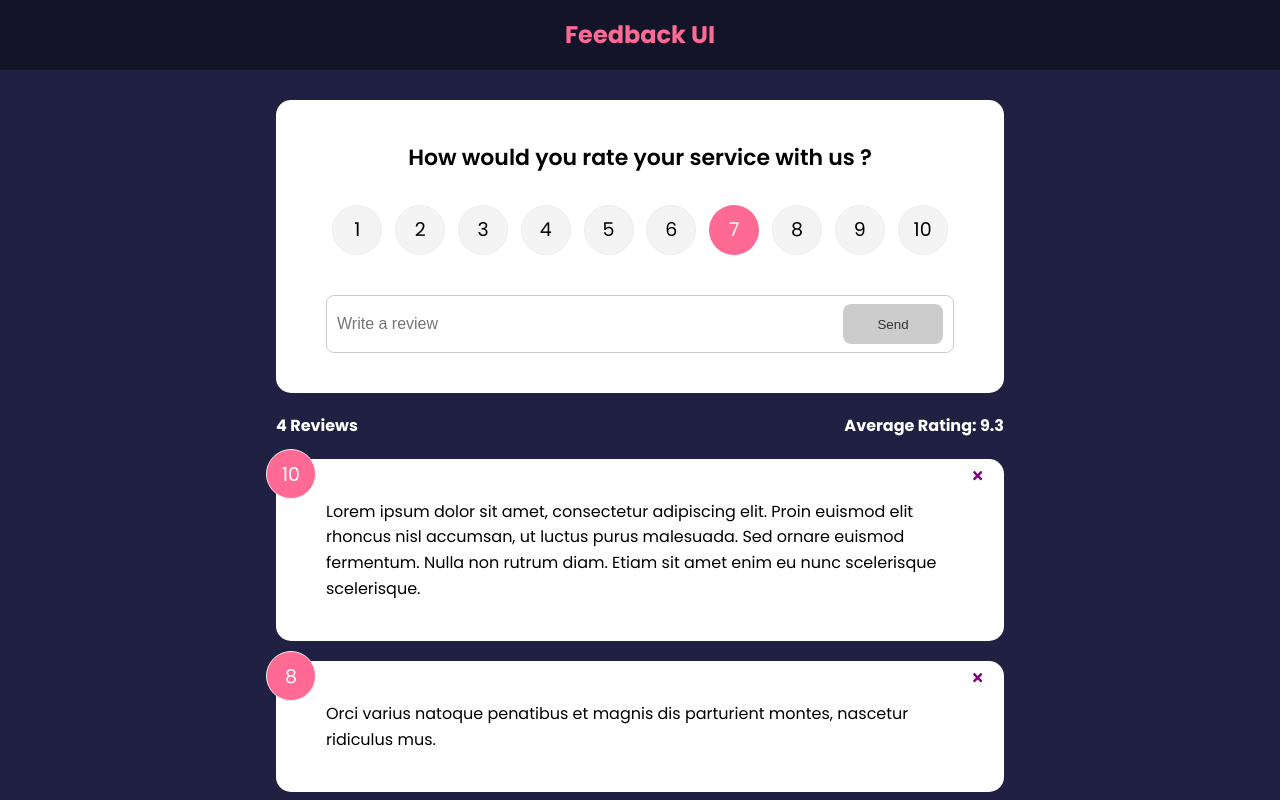
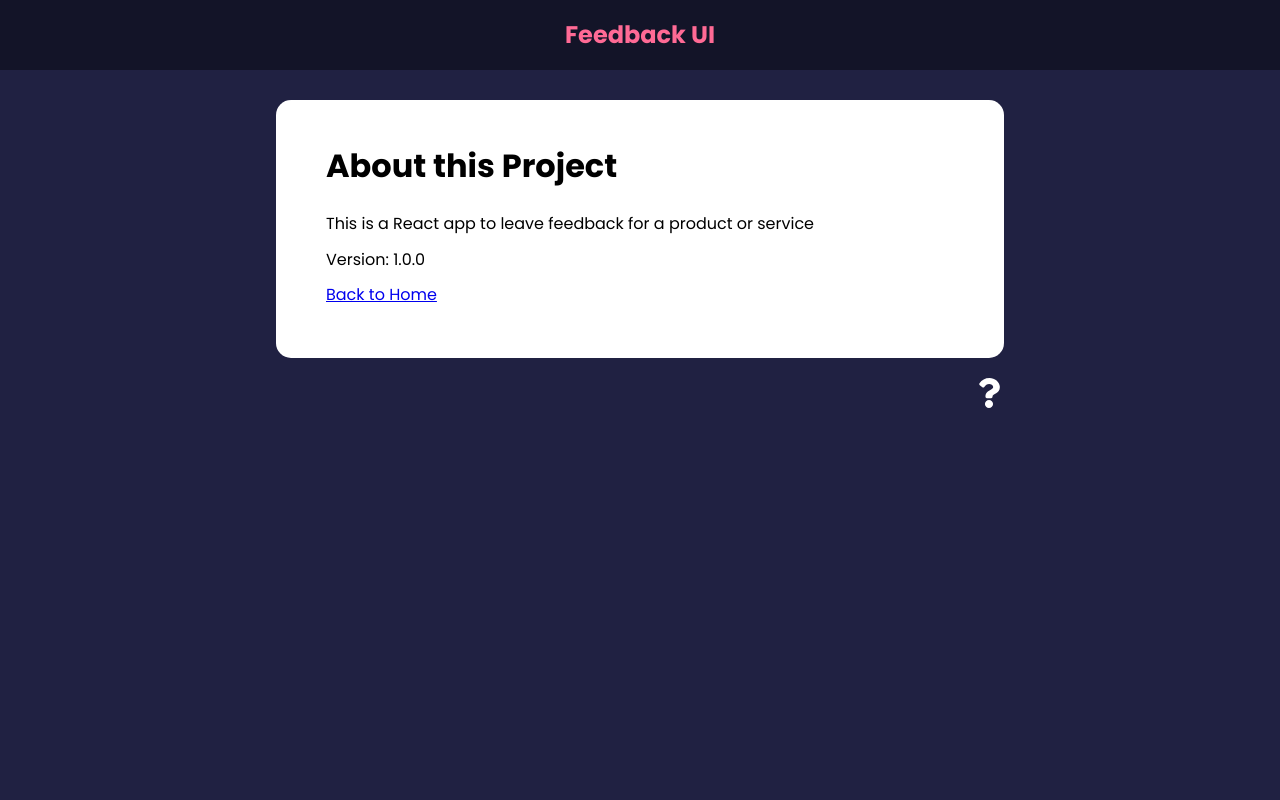
Before and after one commit to rsmacias/feedback-app, a React (Create React App) app: page /about in a window 1280 px wide. Shown: the top 800 px of the page. Built offline with nearby package versions, Linux system fonts and the light colour scheme.

Commit message:
Adding routing

```diff
--- a/package.json
+++ b/package.json
@@ -10,6 +10,7 @@
     "react": "^18.1.0",
     "react-dom": "^18.1.0",
     "react-icons": "^4.4.0",
+    "react-router-dom": "^6.3.0",
     "react-scripts": "5.0.1",
     "uuid": "^8.3.2",
     "web-vitals": "^2.1.4"
--- a/src/App.js
+++ b/src/App.js
@@ -1,10 +1,14 @@
 import { v4 as uuidv4 } from 'uuid';
+import { BrowserRouter as Router, Route, Routes } from 'react-router-dom';
 import { useState } from 'react';
 import Header from './components/Header';
 import FeedbackList from './components/FeedbackList';
 import FeedbackData from './data/FeedbackData';
 import FeedbackStats from './components/FeedbackStats';
 import FeedbackForm from './components/FeedbackForm';
+
+import AboutIconLink from './components/AboutIconLink';
+import AboutPage from './pages/AboutPage';
 
 function App () {
 
@@ -24,15 +28,23 @@
     };
 
     return (
-        <>
+        <Router>
             <Header />
             <div className="container">
-                <FeedbackForm handleAdd={addFeedback} />
-                <FeedbackStats feedback={feedback} />
-                <FeedbackList feedback={feedback}
-                              handleDelete={deleteFeedback} />
+                <Routes>
+                    <Route exact path='/' element={
+                        <>
+                            <FeedbackForm handleAdd={addFeedback} />
+                            <FeedbackStats feedback={feedback} />
+                            <FeedbackList feedback={feedback}
+                                        handleDelete={deleteFeedback} />
+                        </>
+                    } />
+                    <Route path='/about' element={<AboutPage />} />
+                </Routes>
+                <AboutIconLink />
             </div>
-        </>
+        </Router>
     );
 }
 
--- /dev/null
+++ b/src/components/AboutIconLink.jsx
@@ -0,0 +1,13 @@
+import { FaQuestion } from 'react-icons/fa';
+
+function AboutIconLink() {
+  return (
+    <div className='about-link'>
+        <a href="/about">
+            <FaQuestion size={30} />
+        </a>
+    </div>
+  )
+}
+
+export default AboutIconLink
--- /dev/null
+++ b/src/pages/AboutPage.jsx
@@ -0,0 +1,18 @@
+import Card from '../components/shared/Card';
+
+function AboutPage() {
+  return (
+    <Card>
+        <div className="about">
+            <h1>About this Project</h1>
+            <p>This is a React app to leave feedback for a product or service</p>
+            <p>Version: 1.0.0</p>
+            <p>
+                <a href="/">Back to Home</a>
+            </p>
+        </div>
+    </Card>
+  )
+}
+
+export default AboutPage
```
Also changed, not shown: 1 other file (tests, documents, lock files or other folders).
